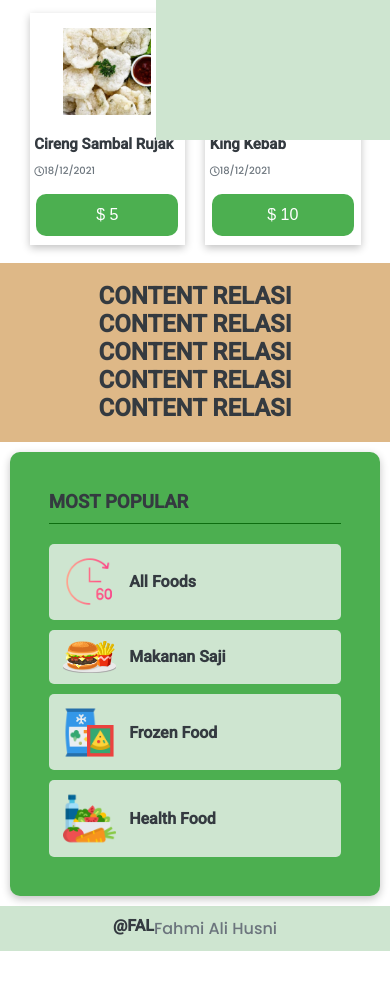
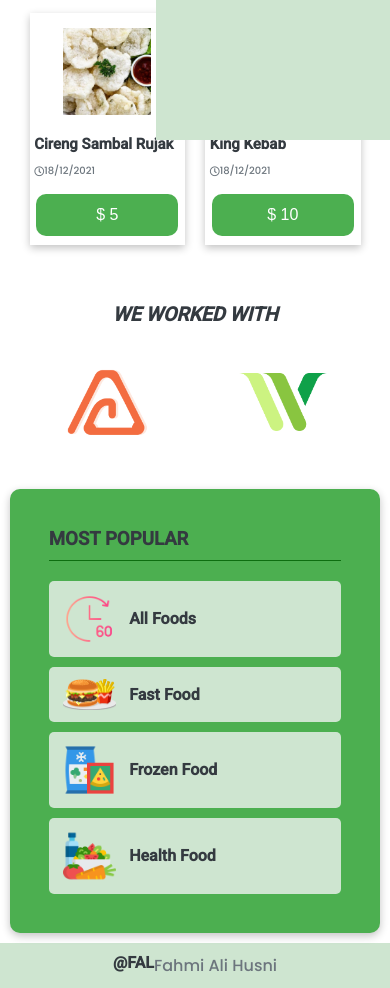
Before and after one commit to Fahmiali99/Food-Store, a plain HTML site: page index.html in a window 390 px wide. Shown: the part 704-1692 px from the top of the page. Before the commit the page ends 1655 px from the top, so only its background shows below. Drawn offline with Linux system fonts and the light colour scheme.

Commit message:
work with  me

```diff
--- a/index.html
+++ b/index.html
@@ -168,16 +168,31 @@
         </article>
 
         <article>
+          <div class="container-title-all">
+          <h1>WE WORKED WITH</h1>
+        </div>
           <div class="content-relasi">
-            <div class="content-isi-relasi">
-              <h1>CONTENT RELASI</h1>
-              <h1>CONTENT RELASI</h1>
-              <h1>CONTENT RELASI</h1>
-              <h1>CONTENT RELASI</h1>
-              <h1>CONTENT RELASI</h1>
+            <div class="container-artikel-store">
+              <div class="artikel-left">
+                <div class="container-food-center" style="display: flex;align-items: center; box-shadow: none;">
+                  <div class="food-store" >
+                    <img src="/image/about/fal.png" alt="" width="70%" />
+                  </div>
+                </div>
+              </div>
+              <div class="artikel-rihgt">
+                <div class="container-food-center" style="display: flex;align-items: center; box-shadow: none;">
+                  <div class="food-store" >
+                    <img src="/image/about/widdu.png" alt="" width="70%" />
+                  </div>
+                </div>
+              </div>
+
+
             </div>
-          </div>
-        </article>
+          </article>
+
+
       </div>
 
       <aside>
@@ -210,7 +225,7 @@
               <div class="filter-food-img">
                 <img src="/image/filter/food-a.png" alt="" />
                 <div class="title-filter-food">
-                  <h4>Makanan Saji</h4>
+                  <h4>Fast Food</h4>
                 </div>
               </div>
             </div>
--- a/script.js
+++ b/script.js
@@ -1,6 +1,17 @@
-const menuTogle = document.querySelector('.menu-toggle input');
-const nav = document.querySelector('nav ul');
+const menuTogle = document.querySelector(".menu-toggle input");
+const nav = document.querySelector("nav ul");
 
-menuTogle.addEventListener('click', function () {
-    nav.classList.toggle('slide')
+menuTogle.addEventListener("click", function () {
+  nav.classList.toggle("slide");
 });
+
+var slideIndex = 1;
+showSlides(slideIndex);
+
+function plusSlides(n) {
+  showSlides((slideIndex += n));
+}
+
+function currentSlide(n) {
+  showSlides((slideIndex = n));
+}
--- a/style.css
+++ b/style.css
@@ -179,8 +179,8 @@ main {
 .content-relasi {
   display: flex;
   justify-content: center;
-  padding: 5% 5%;
-  background-color: burlywood;
+  /* padding: 5% 5%; */
+  /* background-color: burlywood; */
 }
 
 footer {
@@ -203,8 +203,6 @@ footer {
 .container-food-center {
   width: 100%;
   box-shadow: rgba(0, 0, 0, 0.24) 0px 3px 8px;
-  /*
-  background-color: #577bc1; */
 }
 
 .food-store {
@@ -228,6 +226,13 @@ footer {
 .title {
   width: 50%;
   padding: 0% 10%;
+}
+
+.container-title-all {
+  width: 100%;
+  display: flex;
+  justify-content: center;
+  margin-top: 40px;
 }
 
 /* Ukuran tablet*/
@@ -284,6 +289,10 @@ footer {
   #title-about {
     width: 170%;
   }
+  .container-title-all {
+    font-size: 13px;
+    font-style: italic;
+  }
 }
 
 .button {
```
Also changed, not shown: image/about/fal.png (added), image/about/widdu.png (added).
